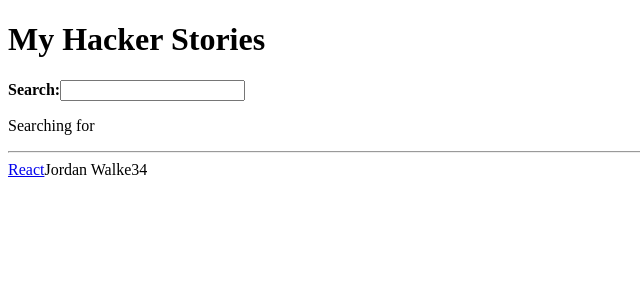
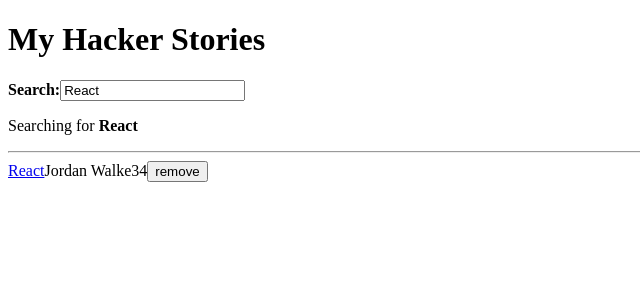
Before and after one commit to avisrini/react-hooks-app, a React (Create React App) app: page / in a window 1280 px wide. Shown: the top 300 px of the page, without its empty margins (0-640 px from the left). Built offline with nearby package versions, Linux system fonts and the light colour scheme.

Commit message:
converted remove story to inline handler

```diff
--- a/src/App.js
+++ b/src/App.js
@@ -1,10 +1,11 @@
 import React from "react";
 
-const List = ({ list }) => {
-    return list.map((item) => <Item key={item.objectID} item={item} />);
+const List = ({ list, onRemoveStory }) => {
+    return list.map((item) => <Item key={item.objectID} item={item} onRemoveStory={onRemoveStory} />);
 };
 
-const Item = ({ item }) => (
+const Item = ({ item, onRemoveStory }) => {
+    return (
         <div>
             <span>
                 <a href={item.url}>{item.title}</a>
@@ -12,10 +13,14 @@
             <span>{item.author}</span>
             <span>{item.num_comments}</span>
             <span>{item.points}</span>
+            <button id="remove-story" onClick={() => onRemoveStory(item)}>
+                remove
+            </button>
         </div>
     );
+};
 
-const InputWithLabel = ({ id, children, type = "text", searchTerm, onInputChange }) => {
+const InputWithLabel = ({ id, children, type = "text", defaultValue, onInputChange }) => {
     const handleChange = (event) => {
         onInputChange(event);
     };
@@ -23,9 +28,9 @@
     return (
         <div>
             <label htmlFor={id}>{children}</label>
-            <input id={id} type={type} value={searchTerm} onChange={handleChange} />
+            <input id={id} type={type} value={defaultValue} onChange={handleChange} />
             <p>
-                Searching for <strong>{searchTerm}</strong>
+                Searching for <strong>{defaultValue}</strong>
             </p>
         </div>
     );
@@ -42,7 +47,7 @@
 };
 
 const App = () => {
-    const stories = [
+    const initialStories = [
         {
             title: "React",
             url: "https://reactjs.org/",
@@ -62,11 +67,18 @@
     ];
 
     const [searchTerm, setSearchTerm] = useSemiPersistentState("lastSearch", "React");
+    const [stories, setStories] = React.useState(initialStories);
 
     const searchedStories = stories.filter((story) => story.title.toLowerCase().includes(searchTerm.toLowerCase()));
 
     const handleChange = (event) => {
         setSearchTerm(event.target.value);
+    };
+
+    const removeStory = (item) => {
+        console.log(item);
+        let newStories = stories.filter((story) => story.objectID !== item.objectID);
+        setStories(newStories);
     };
 
     return (
@@ -76,7 +88,7 @@
                 <strong>Search:</strong>
             </InputWithLabel>
             <hr />
-            <List list={searchedStories} />
+            <List list={searchedStories} onRemoveStory={removeStory} />
         </div>
     );
 };
```
Lines whose indentation alone changed are shown as unchanged.
